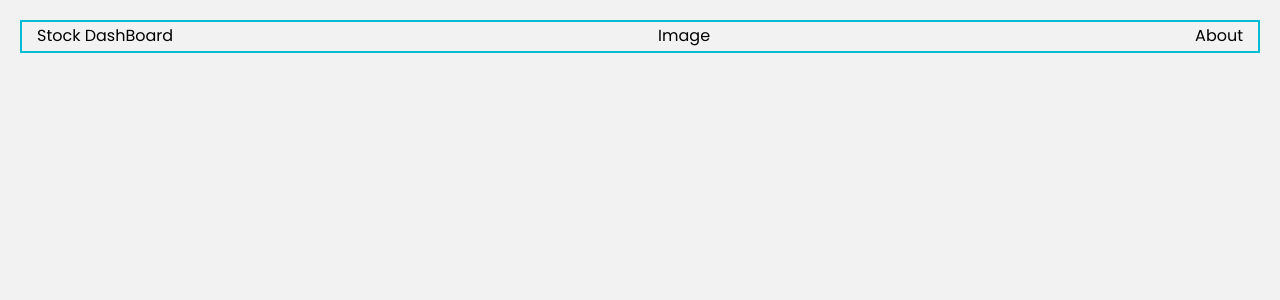
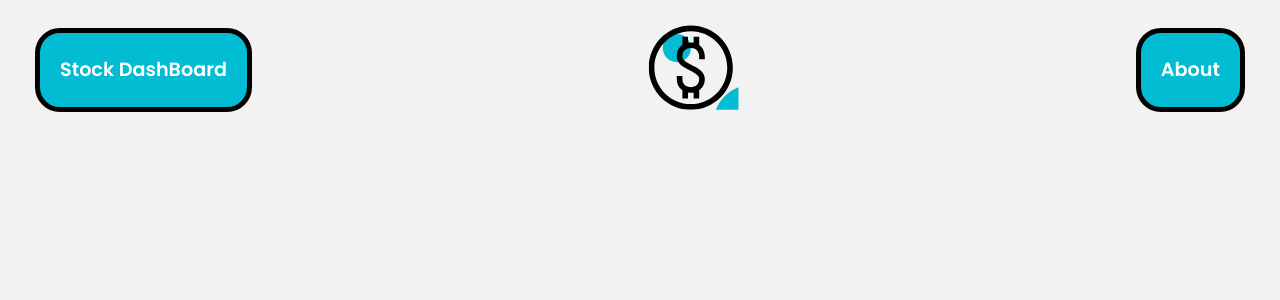
Before and after one commit to RamirezJA/StocksDashBoard, a Next.js app: page /Nav in a window 1280 px wide. Shown: the top 300 px of the page. Built offline with nearby package versions, Linux system fonts and the light colour scheme.

Commit message:
navbar css

```diff
--- a/src/pages/Nav.js
+++ b/src/pages/Nav.js
@@ -1,5 +1,7 @@
 import styles from "../styles/Nav.module.css"
 import Link from "next/link"
+import Image from "next/image"
+import icon from "../../public/coin.svg"
 
 export default function Nav() {
   return (
@@ -12,11 +14,11 @@ export default function Nav() {
             </Link>
           </li>
           <li className={styles.icon}>
-            <Link href='/about' className={styles.link}>
-              Image
+            <Link href='/about'>
+              <Image src={icon} alt='icon' />
             </Link>
           </li>
-          <li>
+          <li className={styles.about}>
             <Link href='/about' className={styles.link}>
               About
             </Link>
--- a/src/styles/Nav.module.css
+++ b/src/styles/Nav.module.css
@@ -1,6 +1,6 @@
 .nav {
   color: #000000;
-  border: 2px solid #01bcd3;
+
   padding: 0 15px;
   margin: 20px;
 }
@@ -8,6 +8,7 @@
   display: flex;
   flex-direction: row;
   justify-content: space-between;
+  align-items: center;
 }
 
 .menu li {
@@ -15,9 +16,23 @@
 }
 
 .link {
-  color: #000000;
+  color: #ffffff;
   text-decoration: none;
 }
 
-.icon {
+.home,
+.about {
+  border: 5px solid #000000;
+  padding: 20px;
+  border-radius: 25px;
+  font-weight: 600;
+  font-size: 1.2rem;
+  background-color: #01bcd3;
+  transition: all 1s ease;
 }
+.home:hover,
+.home:focus,
+.about:hover,
+.about:focus {
+  background-color: #002b31;
+}
```
